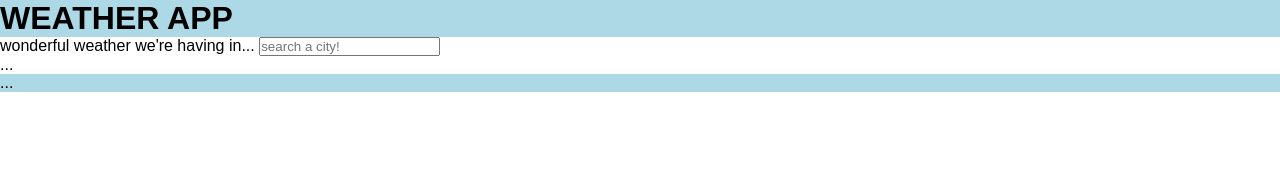
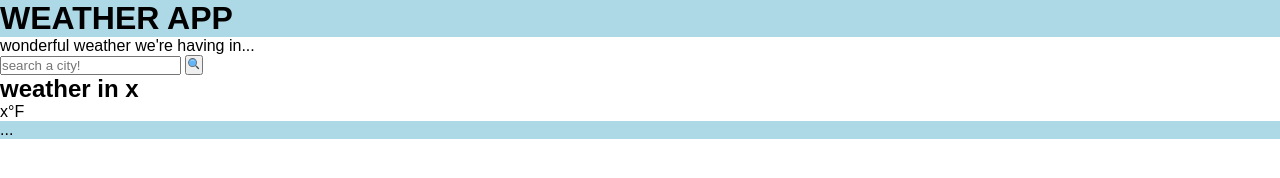
Before and after one commit to v1ct0r14m/weather-app, a plain HTML site: page index.html in a window 1280 px wide. Drawn offline with Linux system fonts and the light colour scheme.

Commit message:
container for search box created

```diff
--- a/index.html
+++ b/index.html
@@ -12,11 +12,25 @@
         </header>
 
         <main>
-            <div>
-                <label for="search">wonderful weather we're having in...</label>
-                <input type="text" placeholder="search a city!" name="search" id="search" />
+            <div class="container">
+                <div class="title">
+                    <p>wonderful weather we're having in...</p>
+                    <input type="text" placeholder="search a city!" name="search" id="search" />
+                    <button><svg stroke="currentColor" fill="currentColor" stroke-width="0" version="1" viewBox="0 0 48 48" enable-background="new 0 0 48 48" height="1em" width="1em" xmlns="http://www.w3.org/2000/svg"><g fill="#616161"><rect x="34.6" y="28.1" transform="matrix(.707 -.707 .707 .707 -15.154 36.586)" width="4" height="17"></rect><circle cx="20" cy="20" r="16"></circle></g><rect x="36.2" y="32.1" transform="matrix(.707 -.707 .707 .707 -15.839 38.239)" fill="#37474F" width="4" height="12.3"></rect><circle fill="#64B5F6" cx="20" cy="20" r="13"></circle>
+                        <path
+                        fill="#BBDEFB" d="M26.9,14.2c-1.7-2-4.2-3.2-6.9-3.2s-5.2,1.2-6.9,3.2c-0.4,0.4-0.3,1.1,0.1,1.4c0.4,0.4,1.1,0.3,1.4-0.1 C16,13.9,17.9,13,20,13s4,0.9,5.4,2.5c0.2,0.2,0.5,0.4,0.8,0.4c0.2,0,0.5-0.1,0.6-0.2C27.2,15.3,27.2,14.6,26.9,14.2z">
+                        </path>
+                    </svg></button>
+                </div>
+                <div class="weather">
+                    <h2 class="city"> weather in x</h2>
+                    <div class="temp">x°F</div>
+
+
+                </div>
+
+
             </div>
-            ...
         </main>
         <footer>
             ...
```
